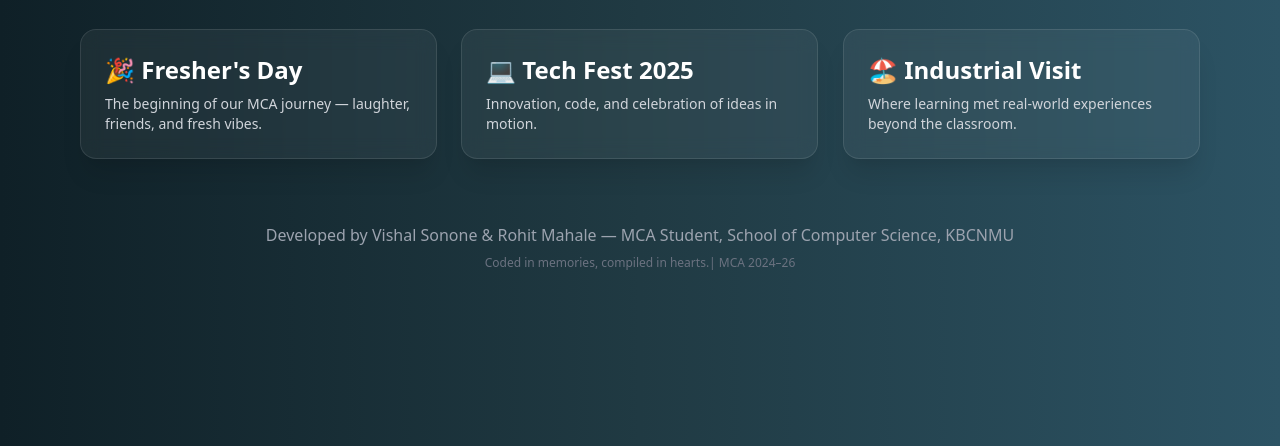
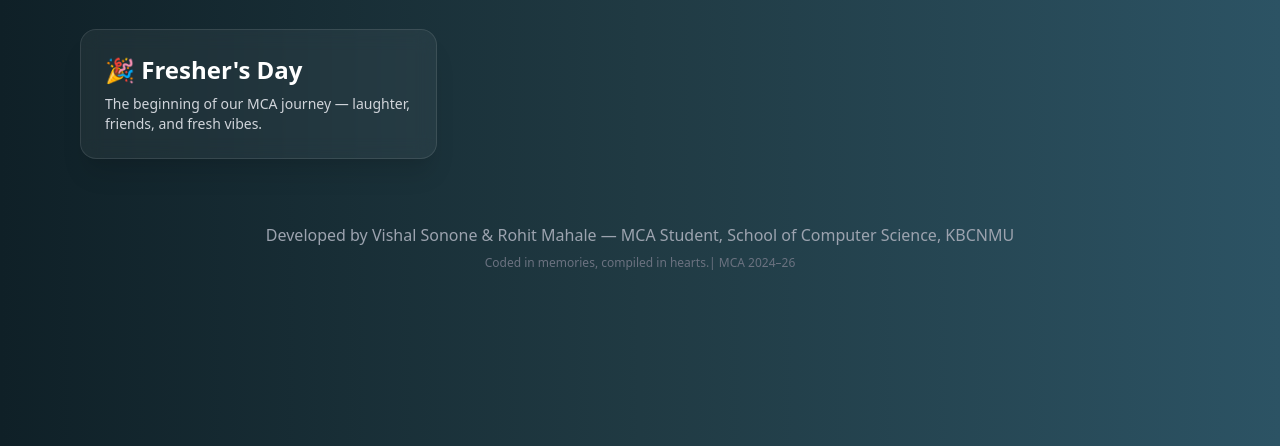
Before and after one commit to VishalSonone/CompiledMemories, a plain HTML site: page index.html in a window 1280 px wide. Shown: the part 354-800 px from the top of the page. Drawn offline with nearby package versions, Linux system fonts and the light colour scheme.

Commit message:
Update index.html

```diff
--- a/index.html
+++ b/index.html
@@ -49,25 +49,14 @@
         </p>
 
         <div class="grid gap-6 md:grid-cols-2 lg:grid-cols-3 w-full max-w-6xl px-4" id="gallery">
-            <a href="https://drive.google.com/drive/folders/14cogfr2xhuWqPOwHBB-vX8y5A_Vpgfz6?usp=drive_link"
+            <a href="https://drive.google.com/drive/folders/1--i2NaApH2t9B_ywbyDJmCr2H0kXzCVh"
                 target="_blank"
                 class="glass hover:bg-opacity-30 transition-all rounded-2xl p-6 shadow-xl transform hover:scale-105 duration-300">
                 <h2 class="text-2xl font-semibold mb-2">🎉 Fresher's Day</h2>
                 <p class="text-gray-300 text-sm">The beginning of our MCA journey — laughter, friends, and fresh vibes.
                 </p>
             </a>
-            <a href="https://drive.google.com/drive/folders/1UJbYuuVP0LCGnh5eboyfqZMzX130ctm-?usp=drive_link"
-                target="_blank"
-                class="glass hover:bg-opacity-30 transition-all rounded-2xl p-6 shadow-xl transform hover:scale-105 duration-300">
-                <h2 class="text-2xl font-semibold mb-2">💻 Tech Fest 2025</h2>
-                <p class="text-gray-300 text-sm">Innovation, code, and celebration of ideas in motion.</p>
-            </a>
-            <a href="https://drive.google.com/drive/folders/1UJbYuuVP0LCGnh5eboyfqZMzX130ctm-?usp=sharing"
-                target="_blank"
-                class="glass hover:bg-opacity-30 transition-all rounded-2xl p-6 shadow-xl transform hover:scale-105 duration-300">
-                <h2 class="text-2xl font-semibold mb-2">🏖️ Industrial Visit</h2>
-                <p class="text-gray-300 text-sm">Where learning met real-world experiences beyond the classroom.</p>
-            </a>
+
         </div>
 
         <div class="mt-16 text-center" id="footer">
```
